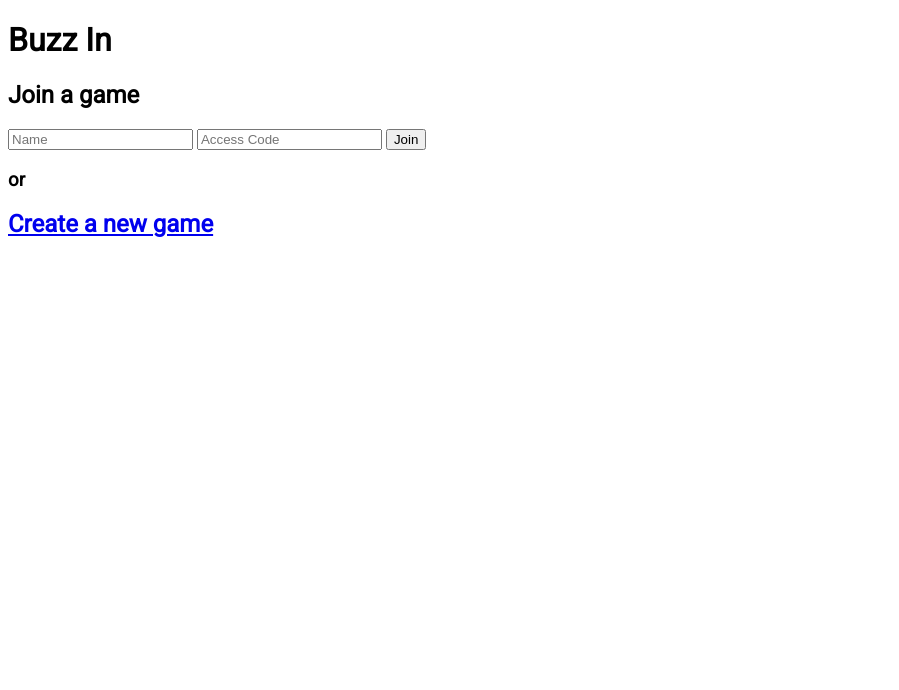
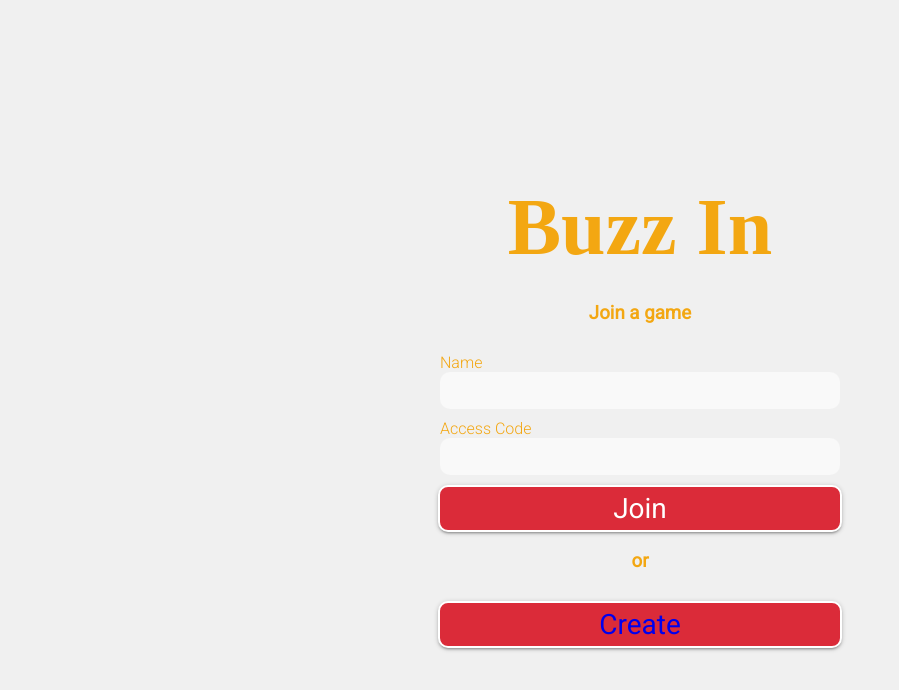
Before and after one commit to CDogg99/buzz-in, a website: page views/index.html in a window 1280 px wide. Shown: the whole page, without its empty margins (0-899 px from the left). Drawn offline with Linux system fonts and the light colour scheme; a web font is replaced by a local one.

Commit message:
Initial index styling

```diff
--- a/views/css/style.css
+++ b/views/css/style.css
@@ -1,3 +1,97 @@
+html{
+    height: 100%;
+    background-color: #f0f0f0;
+    color:#F3A712;
+}
+
+h1{
+    font-family: "Wendy One";
+    font-size: 500%;
+    margin: 30px 0 10px 0;
+}
+
 body{
     font-family: "Roboto", sans-serif;
+    font-weight: 300;
+    height: 100%;
+    margin:0;
 }
+
+.viewport{
+    height: 100%;
+    width: 100%;
+    display: flex;
+    justify-content: center;
+    flex-direction: column;
+    align-items: center;
+}
+
+h2{
+    text-align: center;
+    font-weight: 300;
+}
+
+h3{
+    position: relative;
+    text-align: center;
+    height: 32px;
+}
+
+
+.form{
+    display: flex;
+    width: 400px;
+    flex-direction: column;
+    align-items: center;
+}
+
+a{
+    text-decoration: none;
+}
+
+a:visited{
+    text-decoration: none;
+    color:inherit;
+}
+
+input[type=text]{
+    font-size: 175%;
+    font-family: "Roboto";
+    font-weight: 300;
+    margin:10px 0;
+    border: none;
+    border-radius: 10px;
+    padding: 2px 10px;
+    width: calc(100% - 20px);
+    background-color: #f9f9f9;
+    color:black;
+    margin-top: 0;
+}
+
+label{
+    align-self: flex-start;
+}
+
+.big-button{
+    font-size: 175%;
+    border: none;
+    text-align: center;
+    background: #DB2B39;
+    border-radius: 10px;
+    padding: 5px;
+    font-family: "Roboto";
+    font-weight: 400;
+    color:white;
+    width: calc(100% - 10px);
+    border:2px solid white;
+    box-shadow:  0px 1px 5px 0px rgba(0, 0, 0, 0.2),
+    0px 2px 2px 0px rgba(0, 0, 0, 0.14),
+    0px 3px 1px -2px rgba(0, 0, 0, 0.12);
+}
+
+.big-button:hover{
+    box-shadow:0px 1px 8px 0px rgba(0, 0, 0, 0.2),
+    0px 3px 4px 0px rgba(0, 0, 0, 0.14),
+    0px 3px 3px -2px rgba(0, 0, 0, 0.12);
+    cursor: pointer;
+}
--- a/views/index.html
+++ b/views/index.html
@@ -5,26 +5,27 @@
     <meta name="viewport" content="width=device-width, user-scalable=no">
     <meta http-equiv="X-UA-Compatible" content="ie=edge">
     <title>Buzz In</title>
-    <link href="https://fonts.googleapis.com/css?family=Roboto" rel="stylesheet">
+    <link href="https://fonts.googleapis.com/css?family=Roboto:300,400" rel="stylesheet">
+    <link href="https://fonts.googleapis.com/css?family=Wendy+One" rel="stylesheet">
     <link rel="stylesheet" href="css/style.css">
     <script src="js/libs/jwt-decode.min.js"></script>
     <script src="js/libs/js.cookie.js"></script>
     <script src="js/index.js"></script>
 </head>
 <body>
+    <div class="viewport">
     <h1>Buzz In</h1>
-    <div>
-        <h2>Join a game</h2>
-        <div>
+    <div class="form">
+        <h3>Join a game</h3>
             <span id="joinFormResponse"></span>
-            <input type="text" id="name" placeholder="Name">
-            <input type="text" id="accessCode" placeholder="Access Code">
-            <button id="submitJoinForm">Join</button>
-        </div>
+            <label>Name</label>
+            <input type="text" id="name">
+            <label>Access Code</label>
+            <input type="text" id="accessCode">
+            <a id="submitJoinForm" class="big-button">Join</a>
+            <h3>or</h3>
+            <div class="big-button"><a href="create.html">Create</a></div>
     </div>
-    <h3>or</h3>
-    <div>
-        <h2><a href="create.html">Create a new game</a></h2>
     </div>
 </body>
 </html>
```
